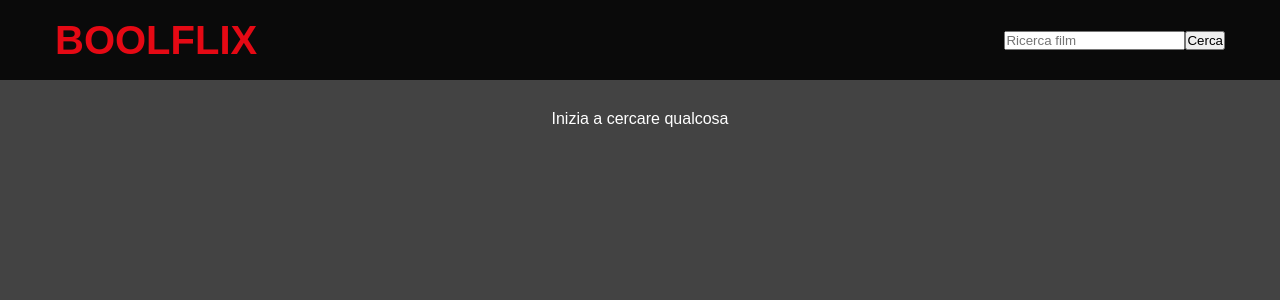
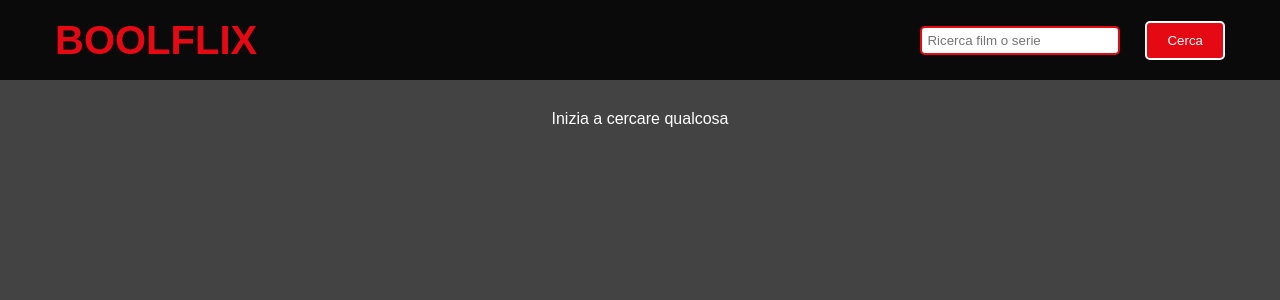
Before and after one commit to 0xbrax/vue-boolflix, a Vue app: page / in a window 1280 px wide. Shown: the top 300 px of the page. Built offline with nearby package versions, Linux system fonts and the light colour scheme.

Commit message:
Fix vue props reaction To do: Milestone 6

```diff
--- a/src/App.vue
+++ b/src/App.vue
@@ -41,9 +41,6 @@ export default {
       if (!this.linkedSearchInput == '') {
         this.getEndpointRequest(this.moviesListRequest, 'moviesList', this.moviesCastListRequest, 'moviesCastList', 'moviesGenreList');
         this.getEndpointRequest(this.seriesListRequest, 'seriesList', this.seriesCastListRequest, 'seriesCastList', 'seriesGenreList');
-
-        console.log(this.moviesGenreList)
-        console.log(this.seriesGenreList)
       } else {
         this.moviesList = [];
         this.seriesList = [];
@@ -52,7 +49,6 @@ export default {
     getEndpointRequest(listRequest, arrayOut, castListRequest, castArrayOut, genreArrayOut) {
       axios.get(`${this.endpoint}${listRequest}?api_key=${this.privateAPIkey}&query=${this.linkedSearchInput}&language=${this.languageRequest}`)
       .then(response => {
-        //console.log(response);
         this[arrayOut] = response.data.results;
         this.checkImagePath(this[arrayOut]);
         this.getCastRequest(this[arrayOut], castListRequest, castArrayOut);
@@ -70,10 +66,11 @@ export default {
       }
     },
     getCastRequest(arrayIn, urlRequest, arrayOut) {
+      this[arrayOut] = [];
       for (let i = 0; i < arrayIn.length; i++) {
         axios.get(`${this.endpoint}${urlRequest}${arrayIn[i].id}/credits?api_key=${this.privateAPIkey}&${this.languageRequest}`)
         .then(response => {
-            this[arrayOut].push(response.data.cast.splice(0, 5));
+          this[arrayOut].push(response.data.cast.splice(0, 5));
         })
         .catch(error => {
           console.log(error);
@@ -81,10 +78,11 @@ export default {
       }
     },
     getGenreRequest(arrayIn, urlRequest, arrayOut) {
+      this[arrayOut] = [];
       for (let i = 0; i < arrayIn.length; i++) {
         axios.get(`${this.endpoint}${urlRequest}${arrayIn[i].id}?api_key=${this.privateAPIkey}&${this.languageRequest}`)
         .then(response => {
-            this[arrayOut].push(response.data.genres.splice(0, 2));
+          this[arrayOut].push(response.data.genres.splice(0, 2));
         })
         .catch(error => {
           console.log(error);
--- a/src/components/TopBar.vue
+++ b/src/components/TopBar.vue
@@ -4,7 +4,7 @@
             <h1>Boolflix</h1>
 
             <div>
-                <input type="text" placeholder="Ricerca film" v-model="searchInput" @keyup.enter="$emit('searchInput', searchInput)">
+                <input type="text" placeholder="Ricerca film o serie" v-model="searchInput" @keyup.enter="$emit('searchInput', searchInput)">
                 <button @click="$emit('searchInput', searchInput)">Cerca</button>
             </div>
         </div>
@@ -36,4 +36,29 @@ export default {
         text-transform: uppercase;
         color: #e50914;
     }
+
+    input {
+        width: 200px;
+        padding: 5px;
+        border: 2px solid #e50914;
+        border-radius: 5px;
+        margin-right: 25px;
+
+        &:focus {
+            outline: 2px solid white;
+            outline-offset: 1px;
+        }
+    }
+
+    button {
+        background-color: #e50914;
+        color: #ffffff;
+        padding: 10px 20px;
+        border: 2px solid #ffffff;
+        border-radius: 5px;
+
+        &:hover {
+            background-color: #ba0009;
+        }
+    }
 </style>
```
